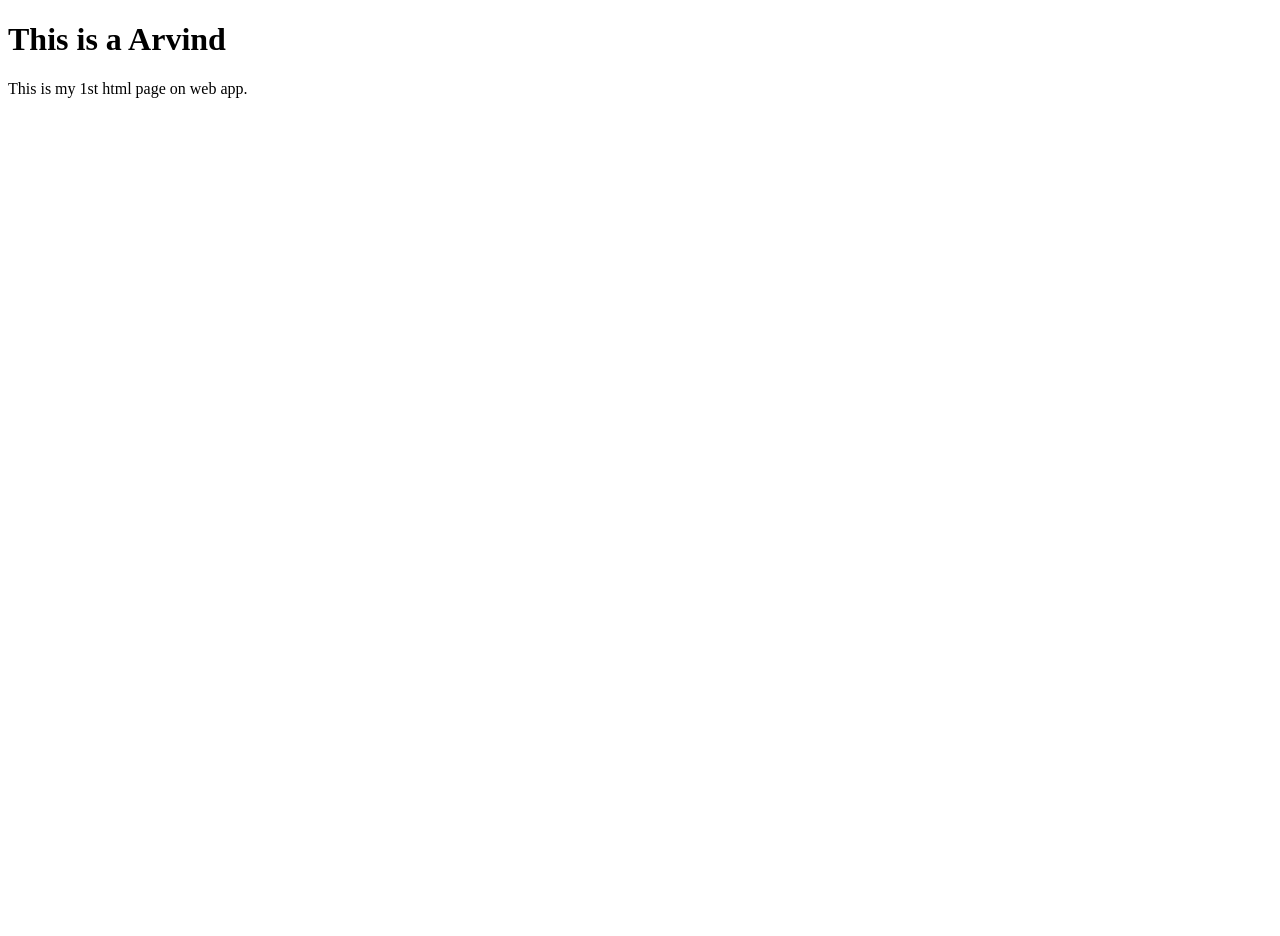
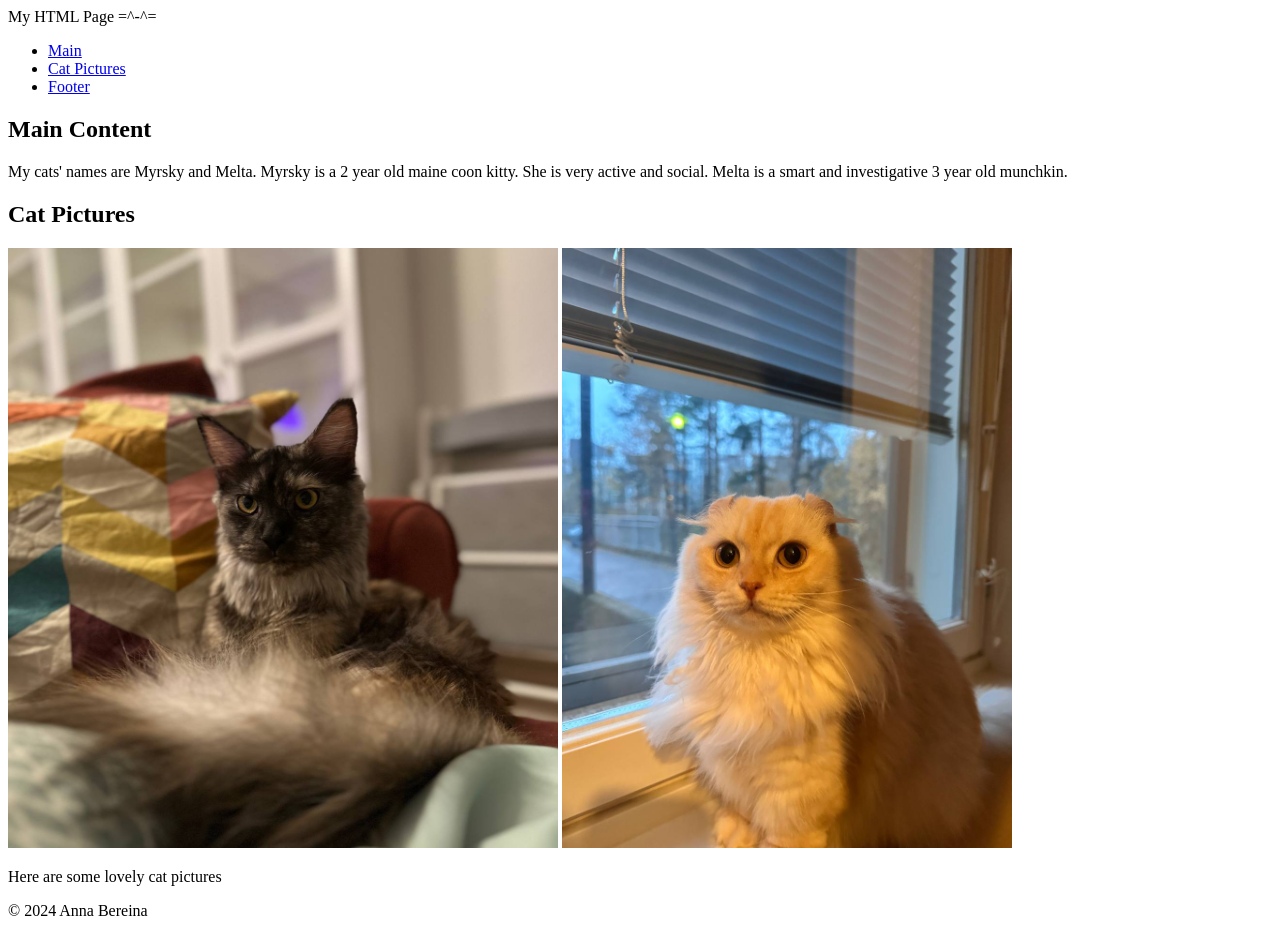
Before and after one commit to sh4dowsun/sh4dowsun.github.io, a plain HTML site: page index.html in a window 1280 px wide. Before the commit the page ends 800 px from the top, so only its background shows below. Drawn offline with Linux system fonts and the light colour scheme.

Commit message:
Add files via upload

```diff
--- a/index.html
+++ b/index.html
@@ -1,10 +1,37 @@
 <!DOCTYPE html>
-<html>
+<html lang="en">
 <head>
-<title>Page Title</title>
+    <meta charset="UTF-8">
+    <meta name="viewport" content="width=device-width, initial-scale=1.0">
+    <title>My HTML Page =^-^=</title>
 </head>
 <body>
-<h1>This is a Arvind</h1>
-<p>This is my 1st html page on web app.</p>
+    <header>
+        My HTML Page =^-^=
+    </header>
+
+    <nav>
+        <ul>
+            <li><a href="#main-page">Main</a></li>
+            <li><a href="#cat-pictures">Cat Pictures</a></li>
+            <li><a href="#footer">Footer</a></li>
+        </ul>
+    </nav>
+
+    <main id="main-page">
+        <h2>Main Content</h2>
+        <p>My cats' names are Myrsky and Melta. Myrsky is a 2 year old maine coon kitty. She is very active and social. Melta is a smart and investigative 3 year old munchkin.</p>
+    </main>
+
+    <article id="cat-pictures">
+        <h2>Cat Pictures</h2>
+        <img src="myrsky1.jpg" width="550" height="600">
+        <img src="melta1.jpg" width="450" height="600">
+        <p>Here are some lovely cat pictures</p>
+    </article>
+
+    <footer id="footer">
+        <p>&copy; 2024 Anna Bereina</p>
+    </footer>
 </body>
 </html>
```
Also changed, not shown: melta1.jpg (added), myrsky1.jpg (added).
